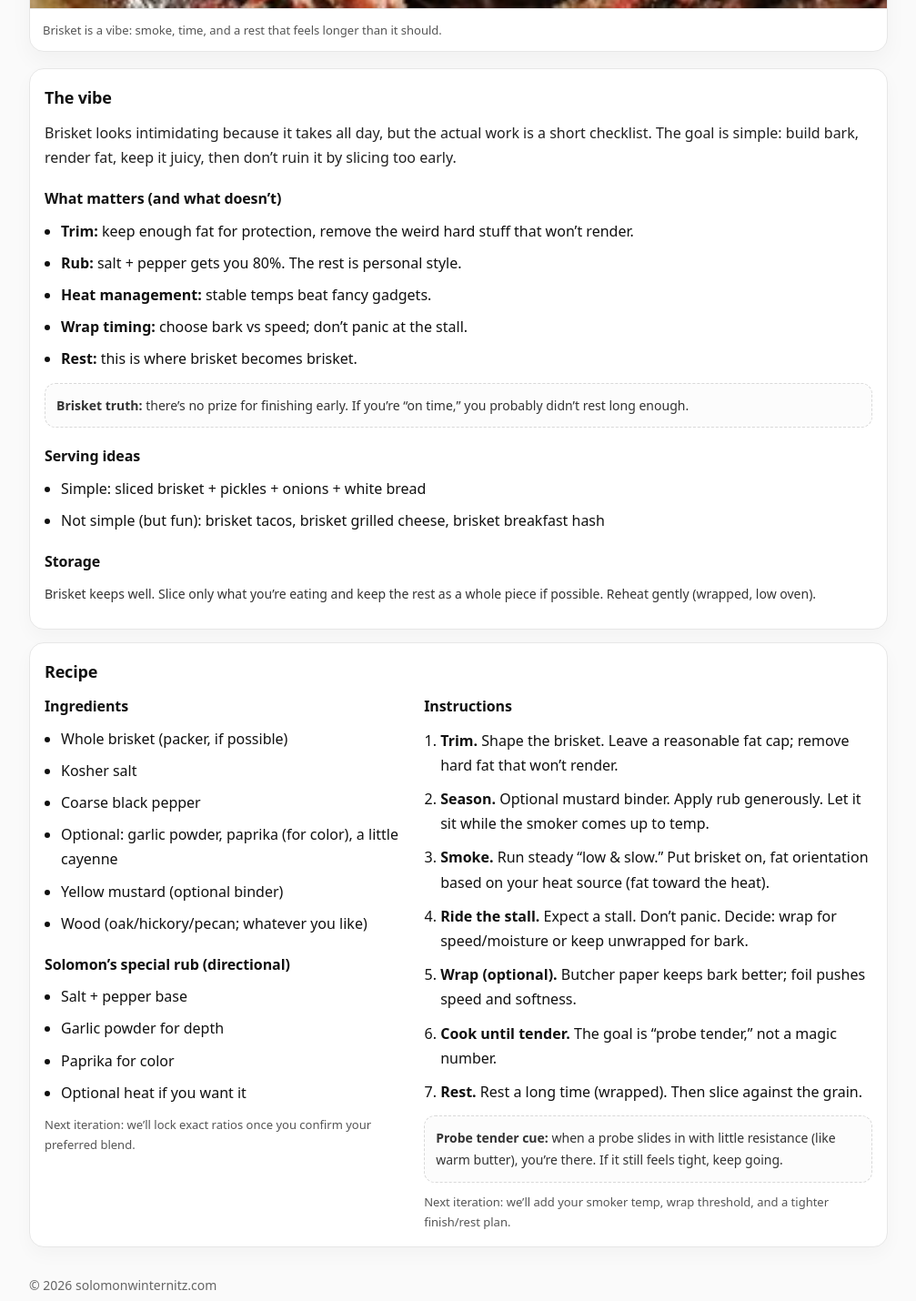
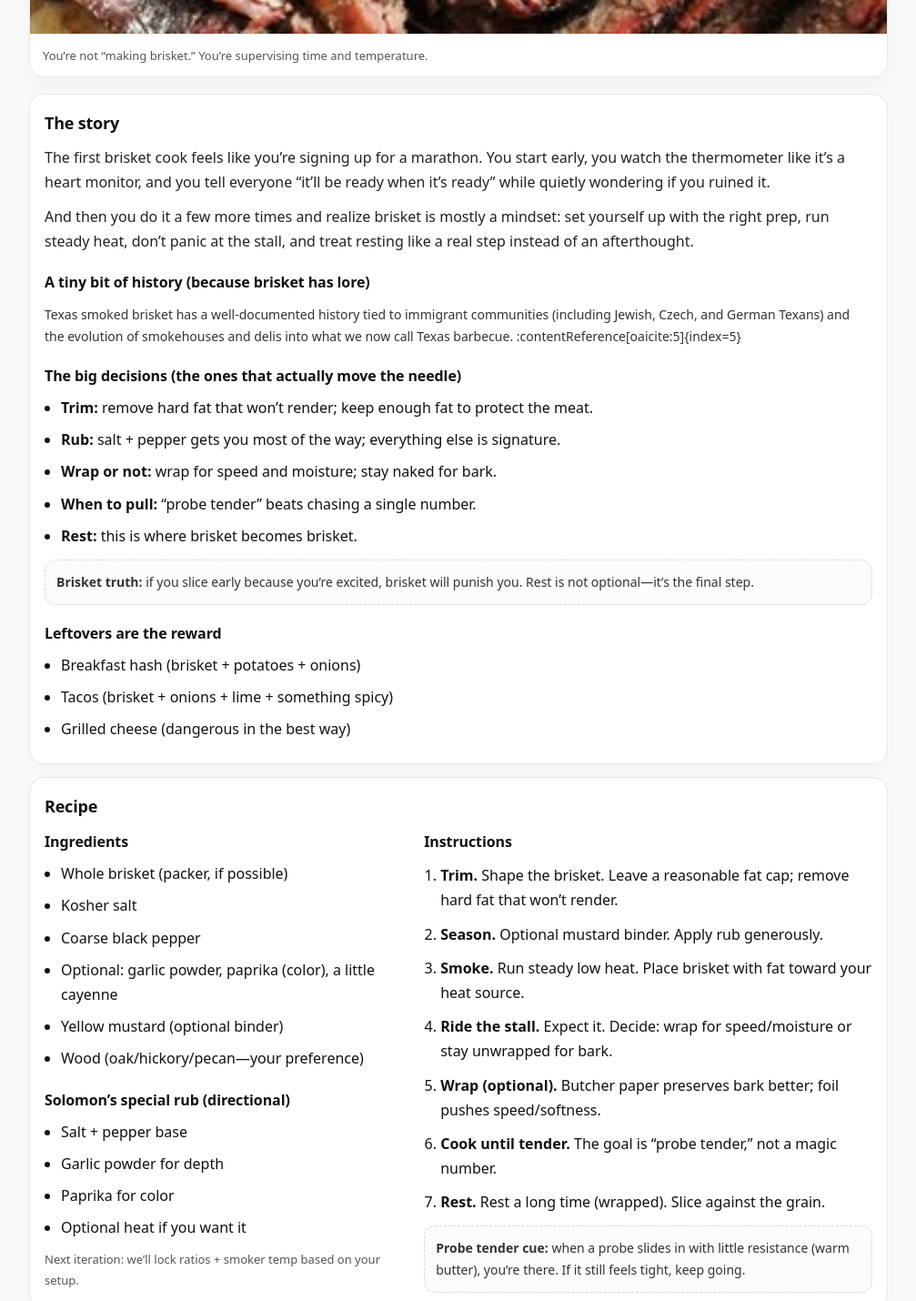
Before and after one commit to swinternitz/solwinternitz-site, a plain HTML site: page blog/brisket-basics.html in a window 1280 px wide. Shown: the part 1200-2630 px from the top of the page at 91% size, without its empty margins (136-1143 px from the left). Drawn offline with Linux system fonts and the light colour scheme.

Commit message:
Update brisket-basics.html

```diff
--- a/blog/brisket-basics.html
+++ b/blog/brisket-basics.html
@@ -15,7 +15,7 @@
 
     header{ display:flex; justify-content:space-between; align-items:flex-start; gap:16px; flex-wrap:wrap; margin-bottom:14px; }
     h1{ margin:0; font-size:38px; letter-spacing:-.4px; line-height:1.1; }
-    .sub{ color:var(--muted); margin-top:10px; max-width:76ch; }
+    .sub{ color:var(--muted); margin-top:10px; max-width:78ch; }
     nav a{ text-decoration:none; margin-right:12px; color:#222; font-size:14px; }
     nav a:hover{ opacity:.85; }
 
@@ -87,8 +87,8 @@
       <div>
         <h1>The Brisket Basics</h1>
         <div class="sub">
-          This is my repeatable brisket workflow: trim, season, manage the stall, decide when to wrap, then rest like you mean it.
-          Brisket is mostly patience plus a handful of decisions that matter.
+          Brisket is the long game: you take a tough cut, apply smoke and patience, and eventually it turns into something absurdly tender.
+          The hardest part is not cooking it—it’s not messing with it.
         </div>
         <div class="meta-row">
           <span class="pill">Smoker</span>
@@ -108,39 +108,46 @@
 
     <section class="hero">
       <img src="/assets/images/brisket.jpeg" alt="Smoked brisket." />
-      <div class="cap">Brisket is a vibe: smoke, time, and a rest that feels longer than it should.</div>
+      <div class="cap">You’re not “making brisket.” You’re supervising time and temperature.</div>
     </section>
 
     <section class="card">
-      <h2>The vibe</h2>
+      <h2>The story</h2>
       <p>
-        Brisket looks intimidating because it takes all day, but the actual work is a short checklist.
-        The goal is simple: build bark, render fat, keep it juicy, then don’t ruin it by slicing too early.
+        The first brisket cook feels like you’re signing up for a marathon. You start early, you watch the thermometer like it’s a heart monitor,
+        and you tell everyone “it’ll be ready when it’s ready” while quietly wondering if you ruined it.
+      </p>
+      <p>
+        And then you do it a few more times and realize brisket is mostly a mindset: set yourself up with the right prep,
+        run steady heat, don’t panic at the stall, and treat resting like a real step instead of an afterthought.
       </p>
 
-      <h3>What matters (and what doesn’t)</h3>
+      <h3>A tiny bit of history (because brisket has lore)</h3>
+      <p class="small">
+        Texas smoked brisket has a well-documented history tied to immigrant communities (including Jewish, Czech, and German Texans) and
+        the evolution of smokehouses and delis into what we now call Texas barbecue. :contentReference[oaicite:5]{index=5}
+      </p>
+
+      <h3>The big decisions (the ones that actually move the needle)</h3>
       <ul>
-        <li><strong>Trim:</strong> keep enough fat for protection, remove the weird hard stuff that won’t render.</li>
-        <li><strong>Rub:</strong> salt + pepper gets you 80%. The rest is personal style.</li>
-        <li><strong>Heat management:</strong> stable temps beat fancy gadgets.</li>
-        <li><strong>Wrap timing:</strong> choose bark vs speed; don’t panic at the stall.</li>
+        <li><strong>Trim:</strong> remove hard fat that won’t render; keep enough fat to protect the meat.</li>
+        <li><strong>Rub:</strong> salt + pepper gets you most of the way; everything else is signature.</li>
+        <li><strong>Wrap or not:</strong> wrap for speed and moisture; stay naked for bark.</li>
+        <li><strong>When to pull:</strong> “probe tender” beats chasing a single number.</li>
         <li><strong>Rest:</strong> this is where brisket becomes brisket.</li>
       </ul>
 
       <div class="callout small">
-        <strong>Brisket truth:</strong> there’s no prize for finishing early. If you’re “on time,” you probably didn’t rest long enough.
+        <strong>Brisket truth:</strong> if you slice early because you’re excited, brisket will punish you.
+        Rest is not optional—it’s the final step.
       </div>
 
-      <h3>Serving ideas</h3>
+      <h3>Leftovers are the reward</h3>
       <ul>
-        <li>Simple: sliced brisket + pickles + onions + white bread</li>
-        <li>Not simple (but fun): brisket tacos, brisket grilled cheese, brisket breakfast hash</li>
+        <li>Breakfast hash (brisket + potatoes + onions)</li>
+        <li>Tacos (brisket + onions + lime + something spicy)</li>
+        <li>Grilled cheese (dangerous in the best way)</li>
       </ul>
-
-      <h3>Storage</h3>
-      <p class="small">
-        Brisket keeps well. Slice only what you’re eating and keep the rest as a whole piece if possible. Reheat gently (wrapped, low oven).
-      </p>
     </section>
 
     <div id="recipe" class="anchor"></div>
@@ -154,9 +161,9 @@
             <li>Whole brisket (packer, if possible)</li>
             <li>Kosher salt</li>
             <li>Coarse black pepper</li>
-            <li>Optional: garlic powder, paprika (for color), a little cayenne</li>
+            <li>Optional: garlic powder, paprika (color), a little cayenne</li>
             <li>Yellow mustard (optional binder)</li>
-            <li>Wood (oak/hickory/pecan; whatever you like)</li>
+            <li>Wood (oak/hickory/pecan—your preference)</li>
           </ul>
 
           <h3>Solomon’s special rub (directional)</h3>
@@ -167,36 +174,31 @@
             <li>Optional heat if you want it</li>
           </ul>
 
-          <div class="note">Next iteration: we’ll lock exact ratios once you confirm your preferred blend.</div>
+          <div class="note">Next iteration: we’ll lock ratios + smoker temp based on your setup.</div>
         </aside>
 
         <div class="steps">
           <h3 style="margin-top:0;">Instructions</h3>
           <ol>
             <li><strong>Trim.</strong> Shape the brisket. Leave a reasonable fat cap; remove hard fat that won’t render.</li>
-            <li><strong>Season.</strong> Optional mustard binder. Apply rub generously. Let it sit while the smoker comes up to temp.</li>
-            <li><strong>Smoke.</strong> Run steady “low & slow.” Put brisket on, fat orientation based on your heat source (fat toward the heat).</li>
-            <li><strong>Ride the stall.</strong> Expect a stall. Don’t panic. Decide: wrap for speed/moisture or keep unwrapped for bark.</li>
-            <li><strong>Wrap (optional).</strong> Butcher paper keeps bark better; foil pushes speed and softness.</li>
+            <li><strong>Season.</strong> Optional mustard binder. Apply rub generously.</li>
+            <li><strong>Smoke.</strong> Run steady low heat. Place brisket with fat toward your heat source.</li>
+            <li><strong>Ride the stall.</strong> Expect it. Decide: wrap for speed/moisture or stay unwrapped for bark.</li>
+            <li><strong>Wrap (optional).</strong> Butcher paper preserves bark better; foil pushes speed/softness.</li>
             <li><strong>Cook until tender.</strong> The goal is “probe tender,” not a magic number.</li>
-            <li><strong>Rest.</strong> Rest a long time (wrapped). Then slice against the grain.</li>
+            <li><strong>Rest.</strong> Rest a long time (wrapped). Slice against the grain.</li>
           </ol>
 
           <div class="callout small">
-            <strong>Probe tender cue:</strong> when a probe slides in with little resistance (like warm butter), you’re there.
+            <strong>Probe tender cue:</strong> when a probe slides in with little resistance (warm butter), you’re there.
             If it still feels tight, keep going.
           </div>
-
-          <div class="note">Next iteration: we’ll add your smoker temp, wrap threshold, and a tighter finish/rest plan.</div>
         </div>
       </div>
     </section>
 
-    <footer>
-      © <span id="y"></span> solomonwinternitz.com
-    </footer>
+    <footer>© <span id="y"></span> solomonwinternitz.com</footer>
   </div>
-
   <script>document.getElementById('y').textContent = new Date().getFullYear();</script>
 </body>
 </html>
```
